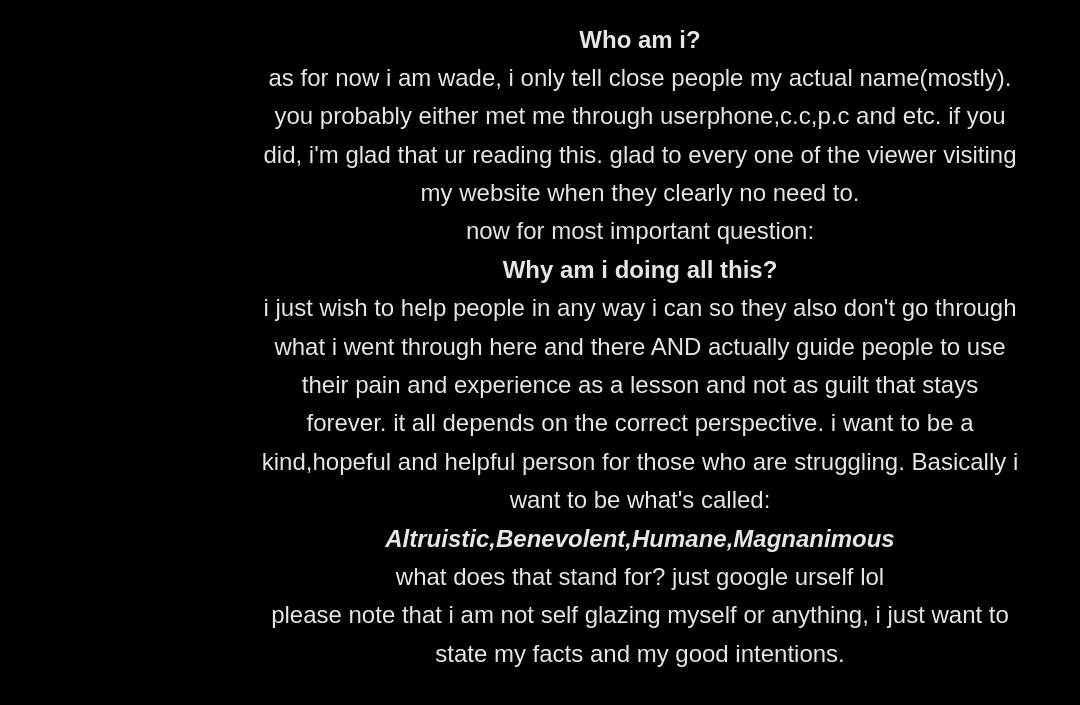
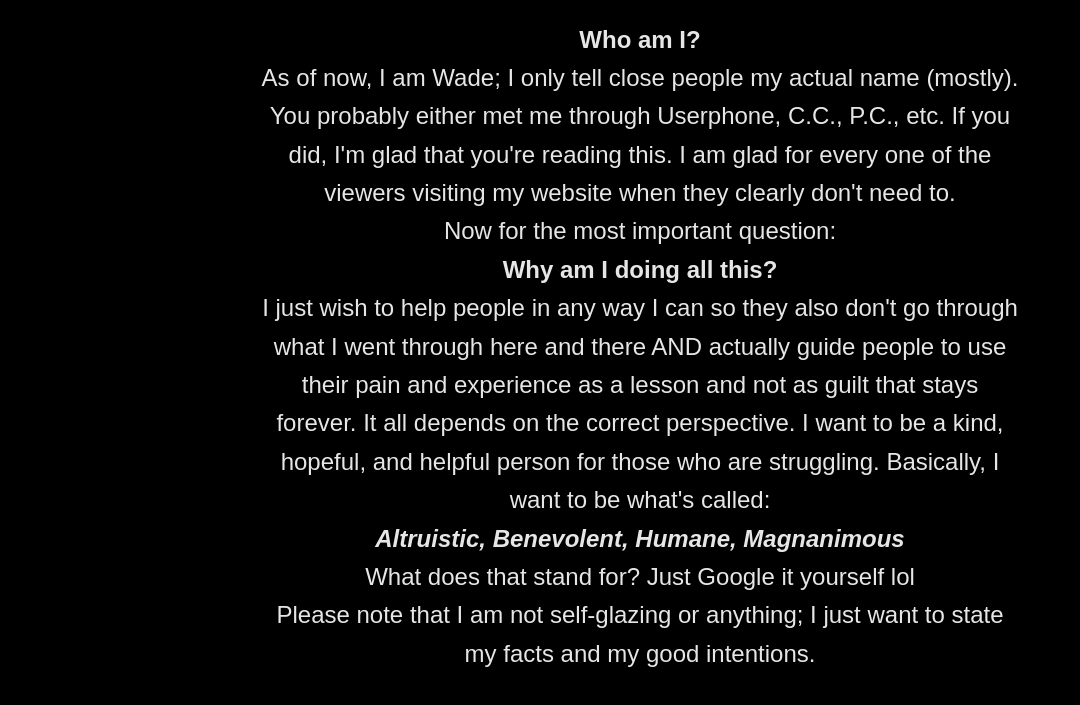
Before and after one commit to SillyNika/Kindnessbyme, a plain HTML site: page 4whoami.html in a window 1280 px wide. Shown: the part 111-816 px from the top of the page, without its empty margins (0-1080 px from the left). Drawn offline with Linux system fonts and the light colour scheme.

Commit message:
Update 4whoami.html

```diff
--- a/4whoami.html
+++ b/4whoami.html
@@ -10,28 +10,27 @@
         <h1>Magnanimous</h1>
           <a href="index.html" class="return-btn">Return</a>
         <p class="intro">
-            <strong>Who am i?</strong> <br>
-            as for now i am wade, i only tell close people
-            my actual name(mostly).
+            <strong>Who am I?</strong> <br>
+            As of now, I am Wade; I only tell close people
+            my actual name (mostly).
             <br>
-            you probably either met me through userphone,c.c,p.c and etc.
-            if you did, i'm glad that ur reading this. glad to every
-            one of the viewer visiting my website when they clearly no need to.<br>
-            now for most important question:<br>
-            <strong>Why am i doing all this?</strong> <br>
-            i just wish to help people in any way i can so they also
-            don't go through what i went through here and there AND
+            You probably either met me through Userphone, C.C., P.C., etc.
+            If you did, I'm glad that you're reading this. I am glad for every
+            one of the viewers visiting my website when they clearly don't need to.<br>
+            Now for the most important question:<br>
+            <strong>Why am I doing all this?</strong> <br>
+            I just wish to help people in any way I can so they also
+            don't go through what I went through here and there AND
             actually guide people to use their pain and experience
             as a lesson and not as guilt that stays forever.
-            it all depends on the correct perspective.
-            i want to  be a kind,hopeful and helpful person for those who are struggling.
-            Basically i want to be what's called: <br>
-            <strong><em>Altruistic,Benevolent,Humane,Magnanimous</em></strong> <br>
-            what does that stand for? just google urself lol <br>
-            please note that i am not self glazing myself or anything, i just want
+            It all depends on the correct perspective.
+            I want to be a kind, hopeful, and helpful person for those who are struggling.
+            Basically, I want to be what's called: <br>
+            <strong><em>Altruistic, Benevolent, Humane, Magnanimous</em></strong> <br>
+            What does that stand for? Just Google it yourself lol <br>
+            Please note that I am not self-glazing or anything; I just want
             to state my facts and my good intentions.
-
-             </p>
+        </p>
     </div>
 </body>
 </html>
```
